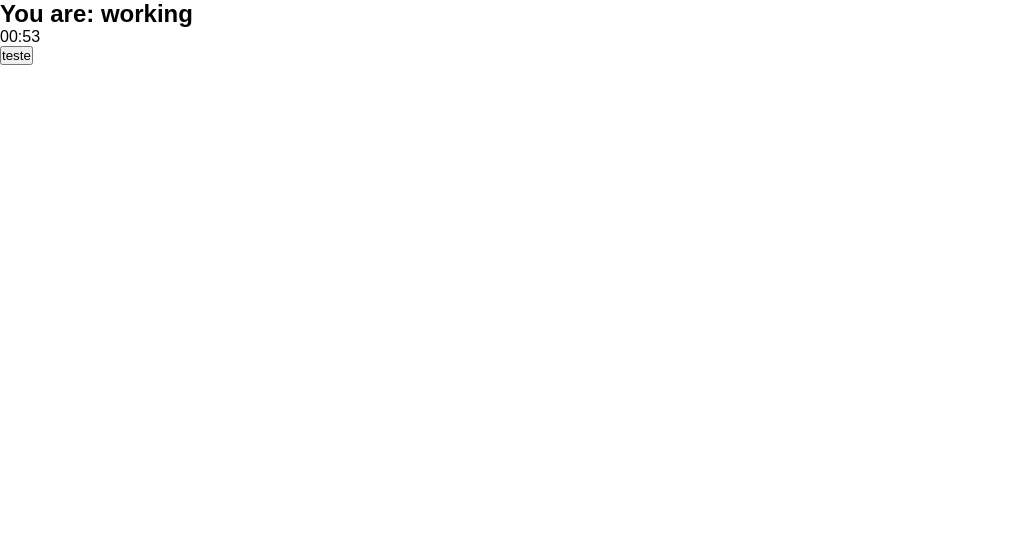
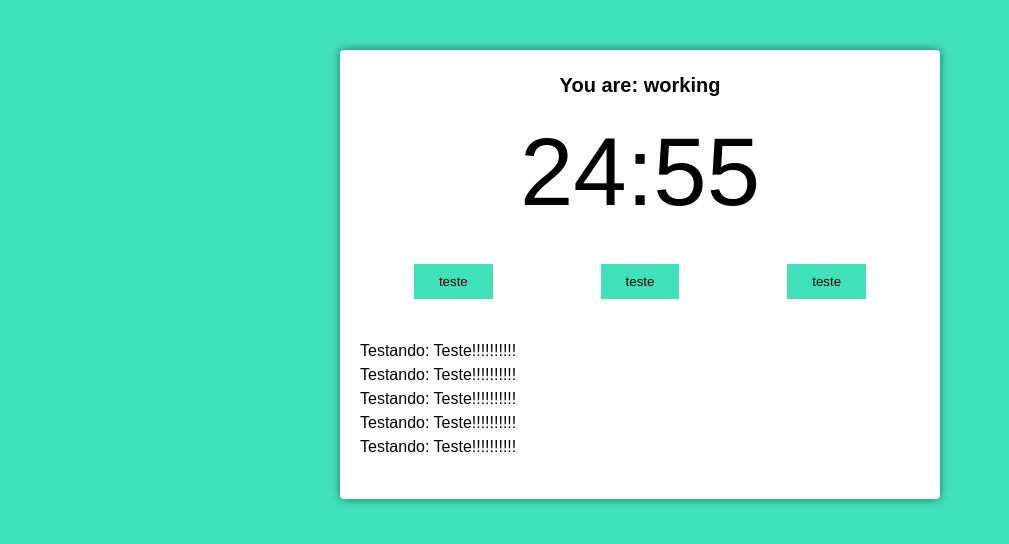
Before and after one commit to pedrops244/pomodoro-app, a React (Vite) app: page / in a window 1280 px wide. Shown: the top 544 px of the page, without its empty margins (0-1009 px from the left). Built offline with nearby package versions, Linux system fonts and the light colour scheme.

Commit message:
making css modifications

```diff
--- a/src/App.tsx
+++ b/src/App.tsx
@@ -2,8 +2,13 @@
 
 function App(): JSX.Element {
   return (
-    <div className="App">
-      <PomodoroTimer defaultPomodoroTime={3660} />
+    <div className="container">
+      <PomodoroTimer
+        pomodoroTime={1500}
+        shortRestTime={300}
+        longRestTime={900}
+        cycles={4}
+      />
     </div>
   );
 }
--- a/src/components/pomodoro-timer.tsx
+++ b/src/components/pomodoro-timer.tsx
@@ -4,11 +4,14 @@
 import { Timer } from './timer';
 
 interface Props {
-  defaultPomodoroTime: number;
+  pomodoroTime: number;
+  shortRestTime: number;
+  longRestTime: number;
+  cycles: number;
 }
 
 export function PomodoroTimer(props: Props): JSX.Element {
-  const [mainTime, setMainTime] = useState(props.defaultPomodoroTime);
+  const [mainTime, setMainTime] = useState(props.pomodoroTime);
 
   useInterval(() => {
     setMainTime(mainTime - 1);
@@ -18,7 +21,18 @@
     <div className="pomodoro">
       <h2>You are: working</h2>
       <Timer mainTime={mainTime} />
-      <Button text="teste" />
+      <div className="controls">
+        <Button text="teste" />
+        <Button text="teste" />
+        <Button text="teste" />
+      </div>
+      <div className="details">
+        <p>Testando: Teste!!!!!!!!!!</p>
+        <p>Testando: Teste!!!!!!!!!!</p>
+        <p>Testando: Teste!!!!!!!!!!</p>
+        <p>Testando: Teste!!!!!!!!!!</p>
+        <p>Testando: Teste!!!!!!!!!!</p>
+      </div>
     </div>
   );
 }
--- a/src/index.css
+++ b/src/index.css
@@ -6,4 +6,60 @@
 }
 body {
   font-family: sans-serif;
+  background: #41e2ba;
+  transition: background-color 300ms ease-in-out;
+  line-height: 1.5;
 }
+
+.container {
+  max-width: 640px;
+  margin: 0 auto;
+}
+
+.working {
+  background: #ef5d50;
+}
+
+.hidden {
+  display: none;
+}
+
+.pomodoro {
+  background: #fff;
+  margin: 50px 20px;
+  padding: 20px;
+  border-radius: 4px;
+  box-shadow: 0 0 10px rgba(0, 0, 0, 0.5);
+}
+
+.pomodoro h2 {
+  font-size: 20px;
+  text-align: center;
+}
+
+.pomodoro .timer {
+  font-size: 6rem;
+  text-align: center;
+}
+.pomodoro .controls {
+  display: flex;
+  align-items: center;
+  justify-content: space-evenly;
+}
+.pomodoro button {
+  background: #41e2ba;
+  border: none;
+  cursor: pointer;
+  padding: 10px 25px;
+  color: #000;
+  transition: background-color 300ms ease-in-out;
+  margin: 20px auto;
+}
+.working .pomodoro button {
+  background: #ef5d50;
+  color: #fff;
+}
+
+.pomodoro .details {
+  margin: 20px 0;
+}
```
